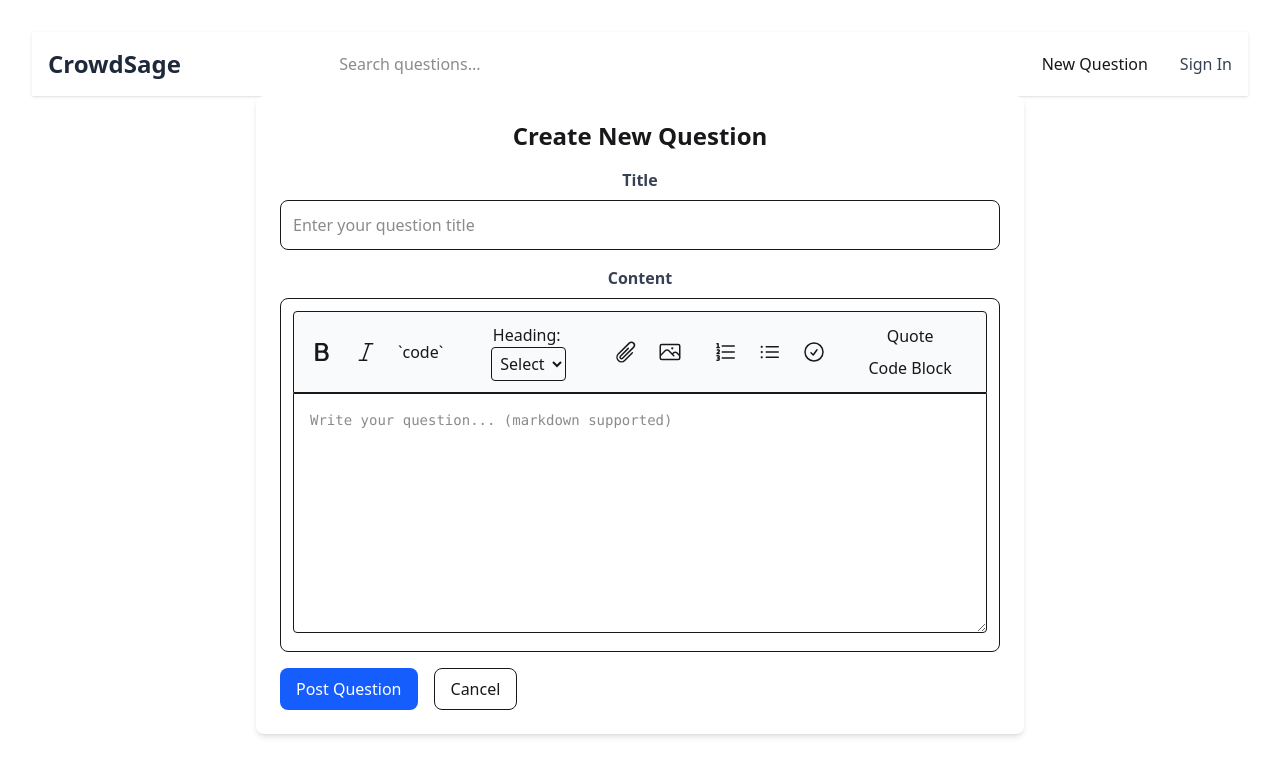
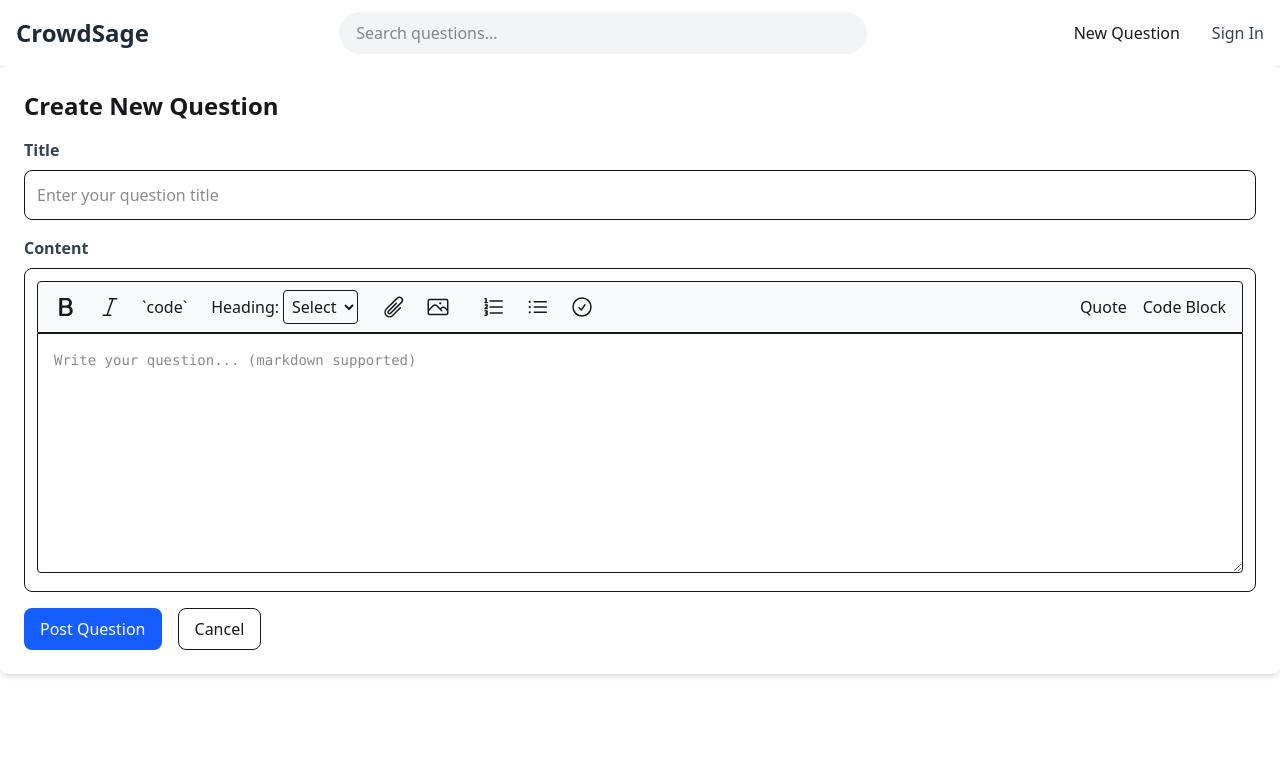
Before and after one commit to SaulNunez/CrowdSage, a React (Vite) app in the folder crowdsage.client/: page /question/new in a window 1280 px wide. Shown: the top 776 px of the page. Built offline with nearby package versions, Linux system fonts and the light colour scheme; no server answers.

Commit message:
General fixes to stylesheet

```diff
--- a/crowdsage.client/src/App.css
+++ b/crowdsage.client/src/App.css
@@ -1,11 +1,3 @@
-
-#root {
-    max-width: 1280px;
-    margin: 0 auto;
-    padding: 2rem;
-    text-align: center;
-}
-
 th, td {
     padding-left: 1rem;
     padding-right: 1rem;
--- a/crowdsage.client/src/App.tsx
+++ b/crowdsage.client/src/App.tsx
@@ -44,7 +44,7 @@ export default function App() {
 
   return (
     <div className="min-h-screen bg-gray-50 dark:bg-gray-900 transition-colors">
-      <div className="max-w-5xl mx-auto px-6 py-10">
+      <div className="w-full mx-auto px-6 py-10">
         {/* Header */}
         <header className="flex flex-col sm:flex-row sm:items-center sm:justify-between mb-8 gap-4">
           <h1 className="text-3xl font-bold text-gray-900 dark:text-gray-100">
--- a/crowdsage.client/src/Components/NavBar.tsx
+++ b/crowdsage.client/src/Components/NavBar.tsx
@@ -17,9 +17,9 @@ export default function NavBar({ isAuthenticated, userName }: NavBarProps) {
   };
 
   return (
-    <nav className="w-full bg-white shadow-sm px-4 py-3 flex items-center justify-between">
+    <nav className="w-full bg-white dark:bg-gray-900 shadow-sm px-4 py-3 flex items-center justify-between">
       {/* Left section: Logo */}
-      <Link to="/" className="text-2xl font-bold text-gray-800 hover:opacity-80 transition">
+      <Link to="/" className="text-2xl font-bold text-gray-800 dark:text-white hover:opacity-80 transition">
         CrowdSage
       </Link>
 
@@ -29,20 +29,20 @@ export default function NavBar({ isAuthenticated, userName }: NavBarProps) {
           value={search}
           onChange={(e) => setSearch(e.target.value)}
           placeholder={t('navBar.searchPlaceholder')}
-          className="w-full"
+          className="w-full bg-gray-100 dark:bg-gray-800 dark:text-white px-4 py-2 rounded-full border border-transparent dark:border-gray-700 focus:outline-none focus:ring-2 focus:ring-blue-500"
         />
       </form>
 
       {/* Right section: Actions */}
       <div className="flex items-center gap-4">
         <Link to="/question/new">
-          <button className="rounded-2xl px-4 py-2">{t('navBar.newQuestion')}</button>
+          <button className="rounded-2xl px-4 py-2 dark:text-white dark:bg-gray-800 dark:hover:bg-gray-700">{t('navBar.newQuestion')}</button>
         </Link>
 
         {isAuthenticated ? (
           userName? (
-            <div className="flex items-center justify-center w-10 h-10 bg-gray-100 rounded-full">
-                <span className="text-gray-600 font-medium">AB</span>
+            <div className="flex items-center justify-center w-10 h-10 bg-gray-100 dark:bg-gray-800 rounded-full">
+                <span className="text-gray-600 dark:text-gray-300 font-medium">AB</span>
             </div>
           ) : (
           <img
@@ -51,7 +51,7 @@ export default function NavBar({ isAuthenticated, userName }: NavBarProps) {
             alt="User Avatar"
             />)
         ) : (
-          <Link to="/signin" className="text-gray-700 hover:underline">
+          <Link to="/signin" className="text-gray-700 dark:text-gray-300 hover:underline">
             {t('navBar.signIn')}
           </Link>
         )}
--- a/crowdsage.client/src/Components/ServerError.tsx
+++ b/crowdsage.client/src/Components/ServerError.tsx
@@ -3,13 +3,13 @@ import { useTranslation } from 'react-i18next';
 export function ServerError() {
   const { t } = useTranslation();
   return (
-    <div className="flex items-center justify-center h-screen bg-red-50">
-      <div className="max-w-md mx-auto bg-white rounded-lg shadow-lg p-6">
-        <h1 className="text-2xl font-bold text-red-600 mb-4">{t('serverError.title')}</h1>
-        <p className="text-gray-700 mb-4">
+    <div className="flex items-center justify-center h-screen bg-red-50 dark:bg-gray-900">
+      <div className="max-w-md mx-auto bg-white dark:bg-gray-800 rounded-lg shadow-lg p-6">
+        <h1 className="text-2xl font-bold text-red-600 dark:text-red-400 mb-4">{t('serverError.title')}</h1>
+        <p className="text-gray-700 dark:text-gray-300 mb-4">
           {t('serverError.message1')}
         </p>
-        <p className="text-sm text-gray-500">
+        <p className="text-sm text-gray-500 dark:text-gray-400">
           {t('serverError.message2')}
         </p>
       </div>
--- a/crowdsage.client/src/Screens/CreateQuestionPage.tsx
+++ b/crowdsage.client/src/Screens/CreateQuestionPage.tsx
@@ -22,7 +22,7 @@ export default function CreateQuestionPage() {
     }
 
     return (
-        <form onSubmit={handleSubmit} className="max-w-3xl mx-auto p-6 bg-white rounded-lg shadow-md">
+        <form onSubmit={handleSubmit} className="w-full mx-auto p-6 bg-white rounded-lg shadow-md">
             <h1 className="text-2xl font-bold mb-4">Create New Question</h1>
             <div className="mb-4">
                 <label className="block text-gray-700 font-semibold mb-2" htmlFor="title">
--- a/crowdsage.client/src/Screens/QuestionPage.tsx
+++ b/crowdsage.client/src/Screens/QuestionPage.tsx
@@ -125,7 +125,7 @@ export default function QuestionPage() {
 
   return (
     <div className="min-h-screen bg-gray-50 p-6">
-      <div className="max-w-4xl mx-auto">
+      <div className="w-full mx-auto">
         <header className="mb-6">
           <h1 className="text-3xl font-bold text-gray-900">{question?.title}</h1>
           <div className="mt-2 flex items-center text-sm text-gray-600 gap-3">
```
